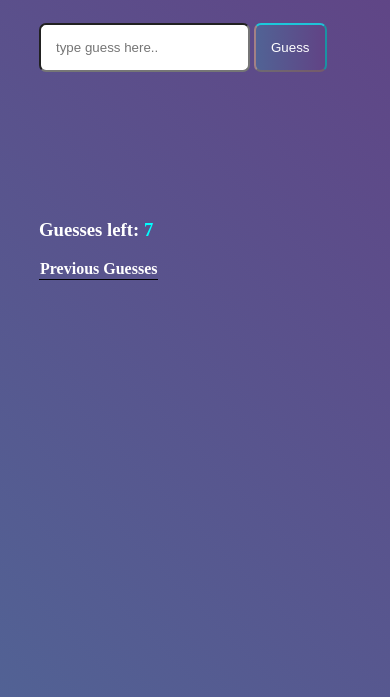
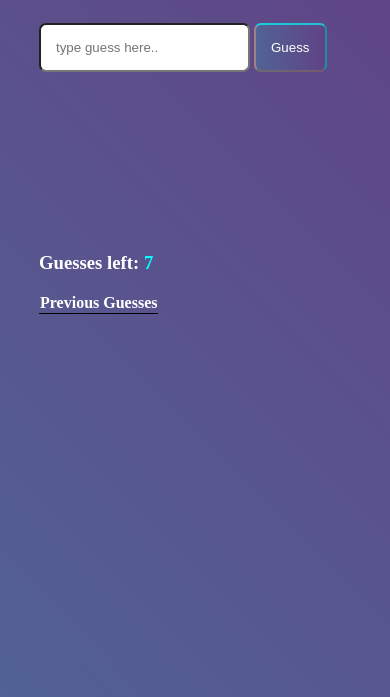
Before and after one commit to Hunrio/Dead-and-wounded, a plain HTML site: page play.html in a window 390 px wide. Shown: the part 101-798 px from the top of the page. Drawn offline with Linux system fonts and the light colour scheme.

Commit message:
removed min-height

```diff
--- a/css/play.css
+++ b/css/play.css
@@ -150,7 +150,7 @@ table, td {
         display: block;
         margin-bottom: 0;
         padding-bottom: 0;
-        min-height: 30%;
+        height: 30%;
     }
     main{
        flex-direction: column;
@@ -173,7 +173,7 @@ table, td {
         display: block;
         margin-bottom: 0;
         padding-bottom: 0;
-        height: 35%;
+        height: 40%;
     }
     main{
        flex-direction: column;
```
